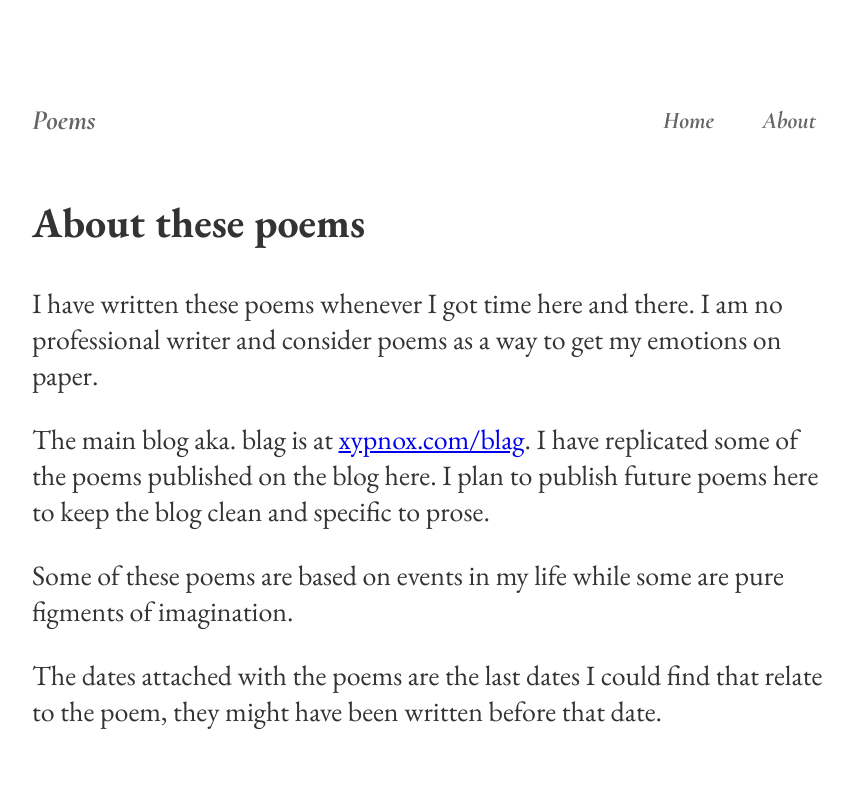
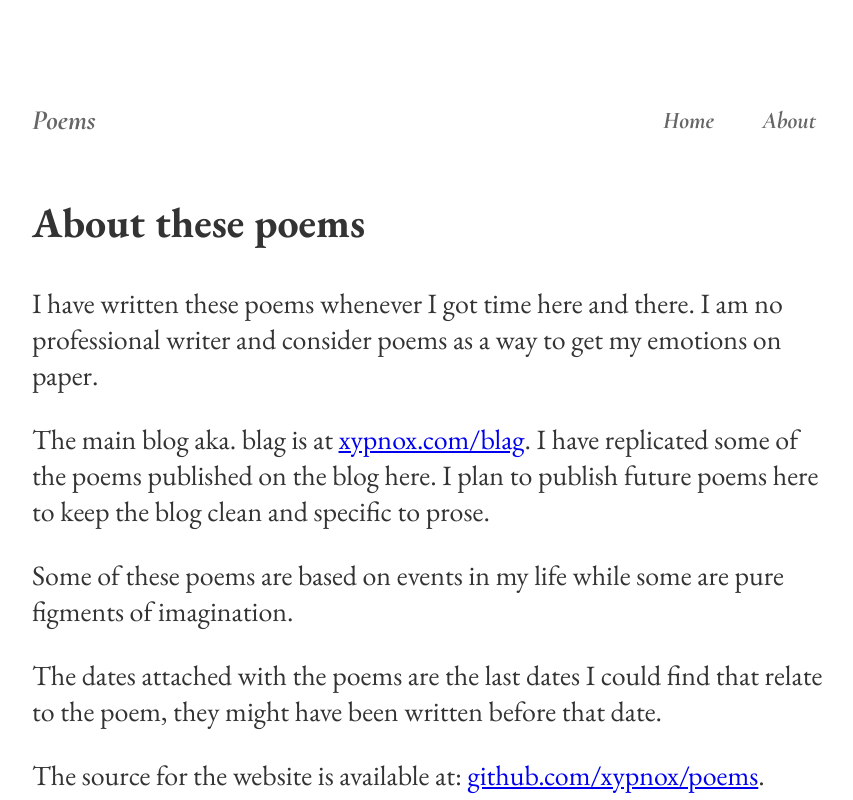
Before and after one commit to xypnox/poems, a Next.js app: page /about in a window 1280 px wide. Shown: the top 800 px of the page, without its empty margins (208-1061 px from the left). Built offline with nearby package versions, Linux system fonts and the light colour scheme.

Commit message:
Readme and link to repo

```diff
--- a/pages/about.js
+++ b/pages/about.js
@@ -29,6 +29,11 @@ const About = () => {
           The dates attached with the poems are the last dates I could find that
           relate to the poem, they might have been written before that date.
         </p>
+
+        <p>
+          The source for the website is available at:{' '}
+          <a href='https://github.com/xypnox/poems'>github.com/xypnox/poems</a>.
+        </p>
       </Layout>
     </div>
   );
```
Also changed, not shown: 1 other file (tests, documents, lock files or other folders).
